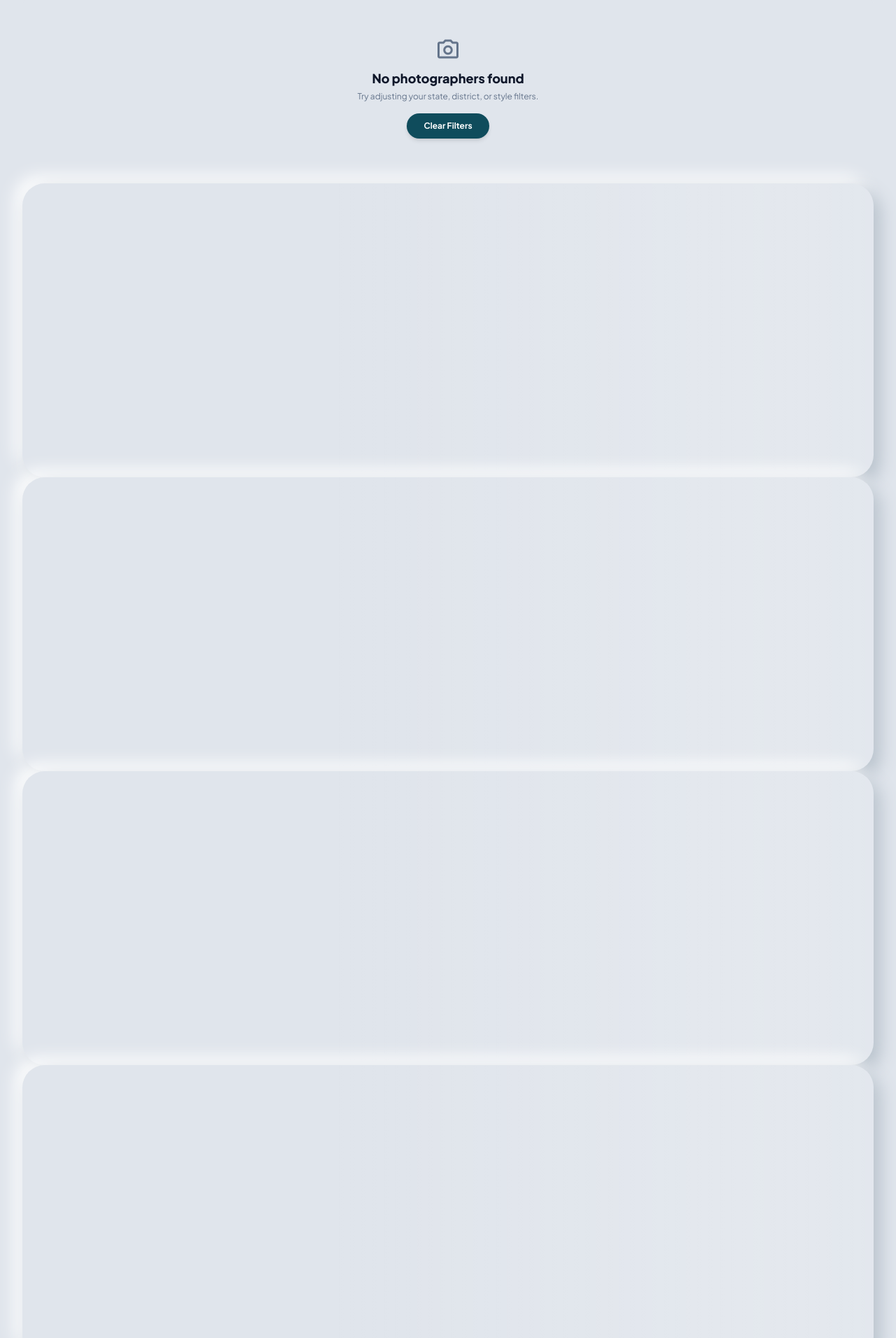
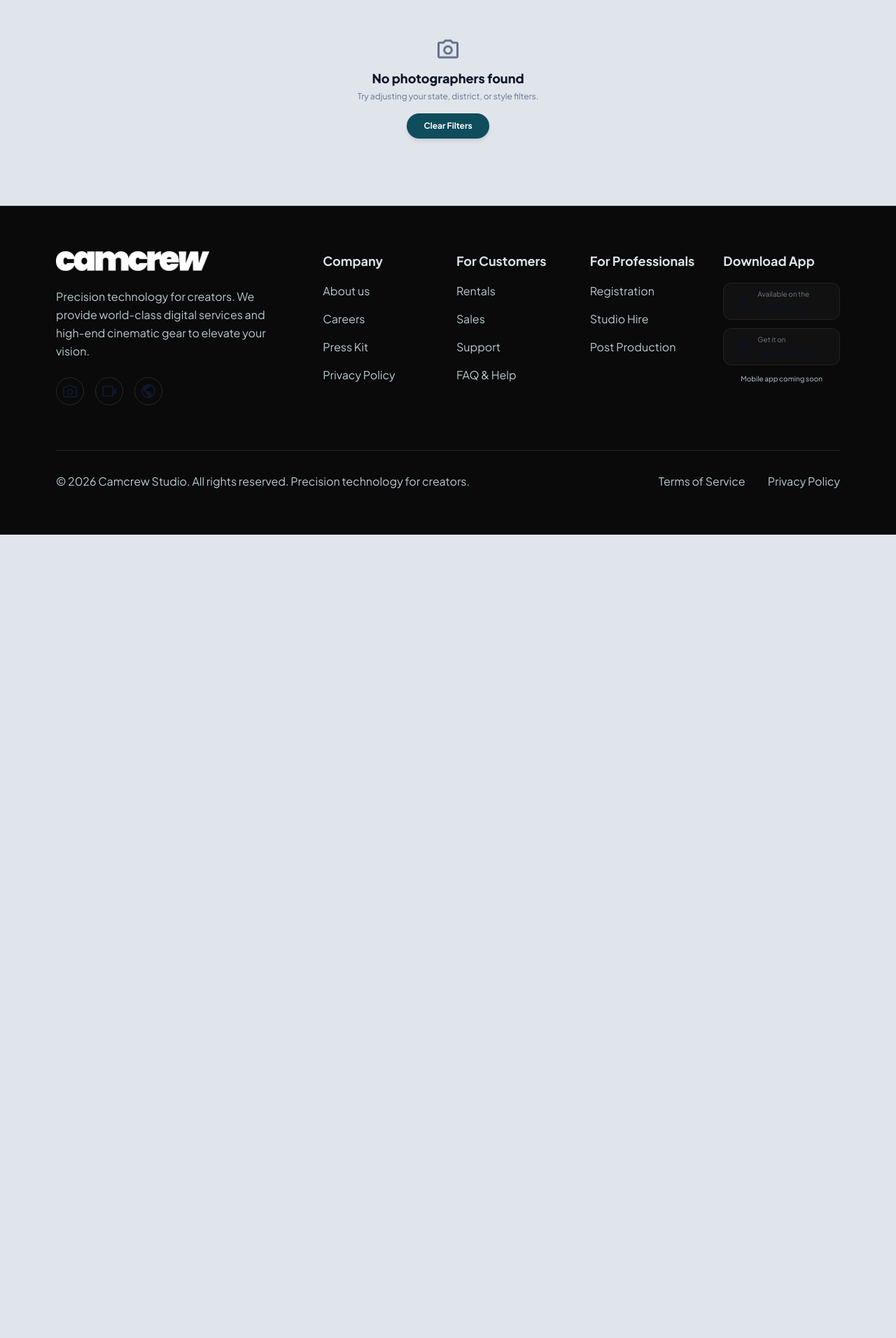
Before and after one commit to camcrewindia/camcrew.in, a Flask app: page /photographers.html in a window 1280 px wide. Shown: the part 772-2684 px from the top of the page at 70% size. After the commit the page ends 1536 px from the top, so only its background shows below. Run offline with Flask 3, Linux system fonts and the light colour scheme; data that the repository does not hold is empty; parts of the project's set-up code (start-up, migrations or seed data) failed here and were passed over; some libraries are stand-ins or nearby versions.

Commit message:
fix: remove duplicate orphan skeleton loader divs causing full-width grey boxes

```diff
--- a/templates/public/photographers.html
+++ b/templates/public/photographers.html
@@ -518,12 +518,6 @@
     <div class="skel-card"><div class="skel-shimmer"></div></div>
     <div class="skel-card"><div class="skel-shimmer"></div></div>
   </div>
-    <!-- Initial Skeleton Loaders -->
-    <div class="skel-card"><div class="skel-shimmer"></div></div>
-    <div class="skel-card"><div class="skel-shimmer"></div></div>
-    <div class="skel-card"><div class="skel-shimmer"></div></div>
-    <div class="skel-card"><div class="skel-shimmer"></div></div>
-  </div>
 
   <!-- Load More Button -->
   <div id="load-more-wrap" class="text-center my-12 hidden">
--- a/templates/public/videographers.html
+++ b/templates/public/videographers.html
@@ -518,12 +518,6 @@
     <div class="skel-card"><div class="skel-shimmer"></div></div>
     <div class="skel-card"><div class="skel-shimmer"></div></div>
   </div>
-    <!-- Initial Skeleton Loaders -->
-    <div class="skel-card"><div class="skel-shimmer"></div></div>
-    <div class="skel-card"><div class="skel-shimmer"></div></div>
-    <div class="skel-card"><div class="skel-shimmer"></div></div>
-    <div class="skel-card"><div class="skel-shimmer"></div></div>
-  </div>
 
   <!-- Load More Button -->
   <div id="load-more-wrap" class="text-center my-12 hidden">
```
